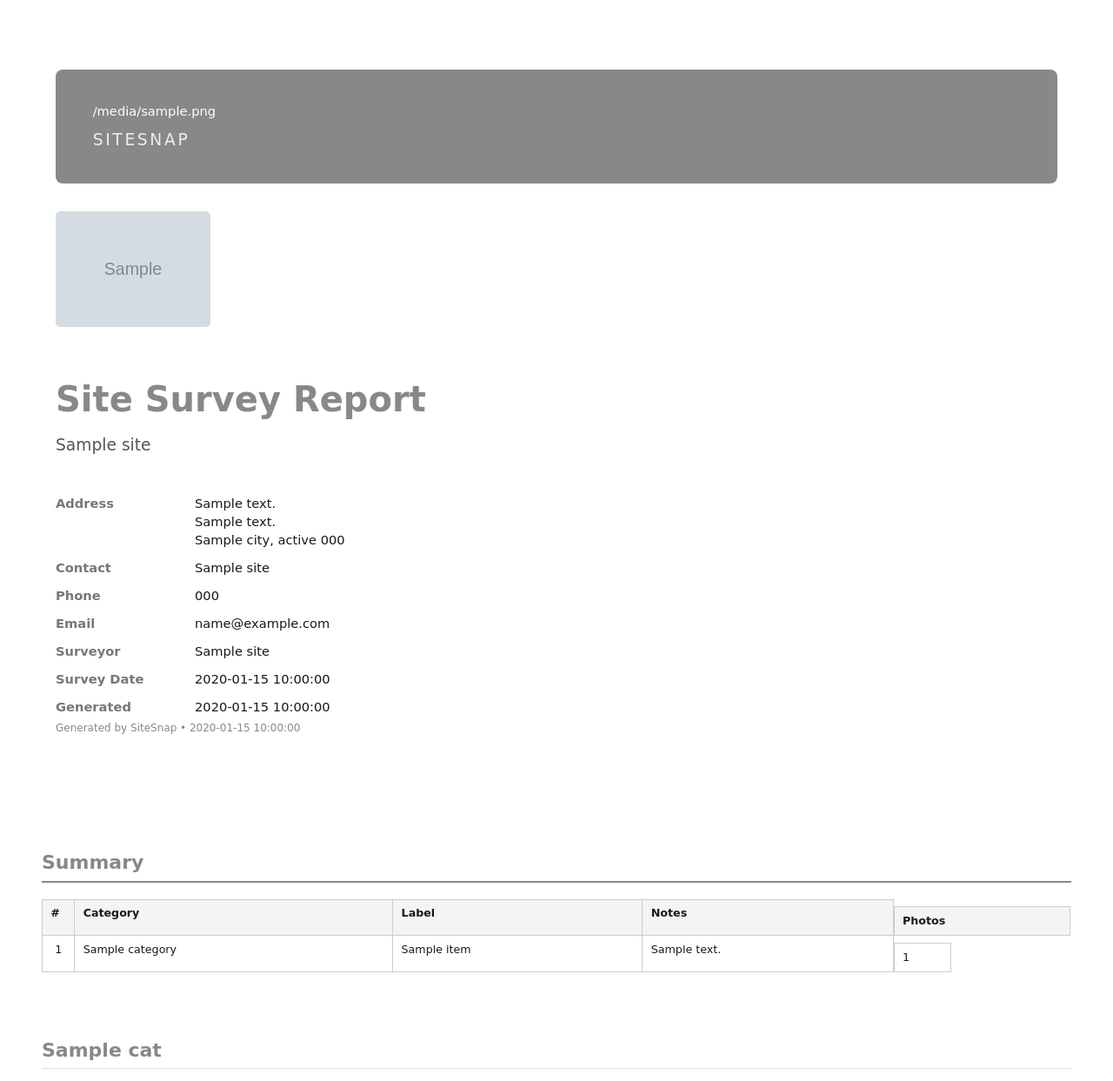
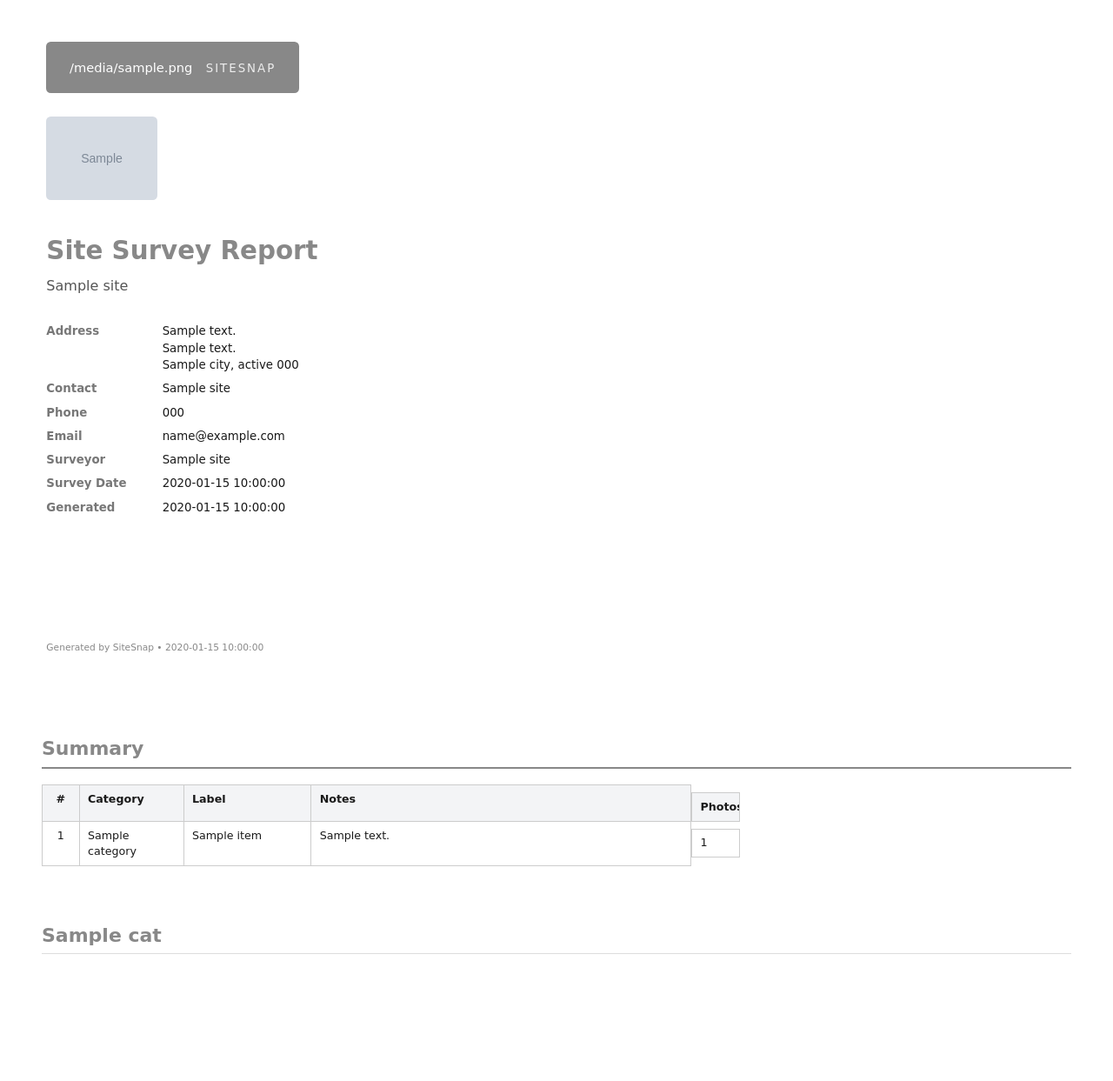
Before and after one commit to neilyboy/bits-sitesnap, a Python web app: template backend/app/templates/report.html in a window 1280 px wide. Shown: the whole page at 87% size. After the commit the page ends 1097 px from the top, so only its background shows below. Run offline with Jinja, Linux system fonts and the light colour scheme; the template is opened without the code that fills it: most values are stand-ins (such as "Sample title", 1, 10 or a date in 2020); grey boxes marked "Sample" are stand-in pictures.

Commit message:
Fix report exports: images in PDF, cover size, column alignment, thumbnails
Report template (report.html):
- Fix PDF showing no images: the <img> tag had class="html-only" which
  is hidden in print mode (@media print { .html-only { display: none }}).
  WeasyPrint renders in print mode, so all data_url images were hidden
  and only filenames showed. Removed html-only from img tags; moved
  lightbox click data to a separate <a> element with html-only class.
- Shrink cover page: reduced logo-wrap padding (28pt→14pt), SVG height
  (56pt→28pt), app-name font (14pt→10pt), cover padding (60pt→36pt),
  h1 font (30pt→22pt), subtitle (14pt→12pt), meta (11pt→10pt).
  The SiteSnap brand area is now compact instead of dominating the page.
- Fix summary table column alignment: added table-layout: fixed with
  explicit column widths (num: 32pt, cat: 90pt, label: 110pt, notes:
  auto, photos: 42pt). Added font-variant-numeric: tabular-nums for
  the photos count so numbers align properly. The photos count now
  renders as plain text, not an input-field-like element.
- Image aspect ratio: photos use width: 100%; height: auto; display:
  block which maintains the natural aspect ratio (portrait photos
  show tall, landscape photos show wide).

App thumbnails (theme.css):
- Changed .item-card .thumbs img from object-fit: cover (crops to
  square) to object-fit: contain with width: auto (maintains aspect
  ratio). Portrait photos now show tall, landscape photos show wide.
  Added background: var(--surface-2) as fallback for transparent areas.

Verified: PDF now contains 10 image XObjects / 8 JPEG streams (was 0).
HTML export contains 25 embedded data URL images (was showing filenames).

Generated with [Devin](https://devin.ai)

Co-Authored-By: Devin <158243242+devin-ai-integration[bot]@users.noreply.github.com>

```diff
--- a/backend/app/templates/report.html
+++ b/backend/app/templates/report.html
@@ -18,7 +18,7 @@
   /* ---- Cover ---- */
   .cover {
     page-break-after: always;
-    padding: 60pt 48pt;
+    padding: 36pt 40pt;
     min-height: 100vh;
     display: flex;
     flex-direction: column;
@@ -26,55 +26,67 @@
   }
   .cover .logo-wrap {
     background: var(--brand);
-    padding: 28pt 32pt;
-    border-radius: 6pt;
+    padding: 14pt 20pt;
+    border-radius: 4pt;
     color: #fff;
+    display: inline-block;
   }
-  .cover .logo-wrap svg { height: 56pt; width: auto; }
+  .cover .logo-wrap svg { height: 28pt; width: auto; vertical-align: middle; }
   .cover .logo-wrap .app-name {
-    font-size: 14pt;
-    letter-spacing: 2pt;
+    font-size: 10pt;
+    letter-spacing: 1.5pt;
     opacity: 0.85;
-    margin-top: 6pt;
+    margin-left: 8pt;
+    display: inline-block;
+    vertical-align: middle;
   }
   .cover .site-logo-wrap {
-    margin-top: 24pt;
+    margin-top: 20pt;
     margin-bottom: 8pt;
   }
   .cover .site-logo-img {
-    max-height: 100pt;
-    max-width: 200pt;
+    max-height: 72pt;
+    max-width: 160pt;
     object-fit: contain;
     border-radius: 4pt;
   }
   .cover h1 {
-    font-size: 30pt;
-    margin: 36pt 0 8pt;
+    font-size: 22pt;
+    margin: 24pt 0 6pt;
     color: var(--brand);
   }
-  .cover .subtitle { font-size: 14pt; color: #555; margin-bottom: 28pt; }
-  .cover .meta { font-size: 11pt; }
+  .cover .subtitle { font-size: 12pt; color: #555; margin-bottom: 20pt; }
+  .cover .meta { font-size: 10pt; }
   .cover .meta table { border-collapse: collapse; }
-  .cover .meta td { padding: 4pt 12pt 4pt 0; vertical-align: top; }
-  .cover .meta td.k { color: #777; font-weight: 600; width: 120pt; }
-  .cover .footer { font-size: 9pt; color: #888; }
+  .cover .meta td { padding: 3pt 12pt 3pt 0; vertical-align: top; }
+  .cover .meta td.k { color: #777; font-weight: 600; width: 100pt; }
+  .cover .footer { font-size: 8pt; color: #888; }
 
   /* ---- Summary table ---- */
-  .summary { padding: 24pt 36pt; }
+  .summary { padding: 20pt 36pt; }
   .summary h2 { color: var(--brand); border-bottom: 2pt solid var(--brand); padding-bottom: 4pt; }
-  table.summary-table { width: 100%; border-collapse: collapse; font-size: 9.5pt; }
+  table.summary-table { width: 100%; border-collapse: collapse; font-size: 9.5pt; table-layout: fixed; }
   table.summary-table th, table.summary-table td {
     border: 0.5pt solid #ccc;
     padding: 5pt 7pt;
     text-align: left;
     vertical-align: top;
+    overflow: hidden;
+    word-wrap: break-word;
   }
   table.summary-table th { background: #f3f4f6; }
-  table.summary-table td.num { text-align: center; width: 28pt; }
-  table.summary-table td.photos { text-align: center; width: 50pt; }
+  table.summary-table th.num, table.summary-table td.num { text-align: center; width: 32pt; }
+  table.summary-table th.cat, table.summary-table td.cat { width: 90pt; }
+  table.summary-table th.label, table.summary-table td.label { width: 110pt; }
+  table.summary-table th.notes, table.summary-table td.notes { width: auto; }
+  table.summary-table th.photos, table.summary-table td.photos {
+    text-align: center;
+    width: 42pt;
+    font-variant-numeric: tabular-nums;
+  }
 
   /* ---- Items ---- */
-  .category { padding: 18pt 36pt 0; page-break-inside: avoid; }
+  .category { padding: 14pt 36pt 0; page-break-inside: avoid; }
   .category h2 {
     color: var(--brand);
     border-bottom: 1pt solid #ddd;
@@ -82,7 +94,7 @@
     margin-bottom: 10pt;
     page-break-after: avoid;
   }
-  .item { margin-bottom: 16pt; page-break-inside: avoid; }
+  .item { margin-bottom: 14pt; page-break-inside: avoid; }
   .item h3 { font-size: 12pt; margin: 0 0 4pt; color: #222; }
   .item .label-tag {
     display: inline-block;
@@ -98,10 +110,14 @@
   .item .transcripts { margin: 4pt 0 6pt; color: #444; font-style: italic; }
   .item .transcripts .tlabel { font-style: normal; font-weight: 600; color: #777; }
   .photos { display: flex; flex-wrap: wrap; gap: 8pt; margin-top: 6pt; }
-  .photos figure { margin: 0; width: 220pt; page-break-inside: avoid; }
-  .photos img { width: 100%; height: auto; border: 0.5pt solid #ddd; border-radius: 3pt; }
+  .photos figure { margin: 0; width: 200pt; page-break-inside: avoid; }
+  .photos img {
+    width: 100%; height: auto;
+    border: 0.5pt solid #ddd; border-radius: 3pt;
+    display: block;
+  }
   .photos figcaption {
-    font-size: 8.5pt; color: #666; margin-top: 2pt; word-break: break-word;
+    font-size: 8pt; color: #888; margin-top: 2pt; word-break: break-word;
   }
 
   /* ---- HTML-only lightbox ---- */
@@ -110,10 +126,8 @@
     align-items: center; justify-content: center; z-index: 1000; cursor: zoom-out;
   }
   .lightbox img { max-width: 95vw; max-height: 95vh; }
-  .print-only { display: none; }
   @media print {
     .html-only { display: none !important; }
-    .print-only { display: block; }
     .photos figure { width: 45%; }
   }
 </style>
@@ -124,7 +138,7 @@
   <div>
     <div class="logo-wrap">
       {{ logo_svg|safe }}
-      <div class="app-name">SITESNAP</div>
+      <span class="app-name">SITESNAP</span>
     </div>
     {% if site_logo_data_url %}
     <div class="site-logo-wrap">
@@ -155,15 +169,21 @@
   <h2>Summary</h2>
   <table class="summary-table">
     <thead>
-      <tr><th class="num">#</th><th>Category</th><th>Label</th><th>Notes</th><th class="photos">Photos</th></tr>
+      <tr>
+        <th class="num">#</th>
+        <th class="cat">Category</th>
+        <th class="label">Label</th>
+        <th class="notes">Notes</th>
+        <th class="photos">Photos</th>
+      </tr>
     </thead>
     <tbody>
       {% for it in items %}
       <tr>
         <td class="num">{{ loop.index }}</td>
-        <td>{{ it.category }}</td>
-        <td>{{ it.label or "—" }}</td>
-        <td>{{ (it.notes[:80] + '…') if it.notes|length > 80 else it.notes }}</td>
+        <td class="cat">{{ it.category }}</td>
+        <td class="label">{{ it.label or "—" }}</td>
+        <td class="notes">{{ (it.notes[:80] + '…') if it.notes|length > 80 else it.notes }}</td>
         <td class="photos">{{ it.images|length }}</td>
       </tr>
       {% endfor %}
@@ -186,7 +206,8 @@
       {% for img in it.images %}
       <figure>
         {% if img.data_url %}
-          <img src="{{ img.data_url }}" alt="{{ it.label }}" data-full="{{ img.data_url }}" class="html-only">
+          <img src="{{ img.data_url }}" alt="{{ it.label }}">
+          <a href="{{ img.data_url }}" class="html-only" style="display:none" data-full="{{ img.data_url }}"></a>
         {% elif img.abs_path and img.abs_path.exists() %}
           <img src="file://{{ img.abs_path }}" alt="{{ it.label }}">
         {% endif %}
@@ -206,11 +227,16 @@
   (function() {
     var lb = document.getElementById('lightbox');
     var lbImg = document.getElementById('lightbox-img');
-    document.querySelectorAll('.photos img').forEach(function(img) {
-      img.addEventListener('click', function(e) {
-        lbImg.src = img.getAttribute('data-full') || img.src;
-        lb.style.display = 'flex';
-      });
+    document.querySelectorAll('.photos figure').forEach(function(fig) {
+      var link = fig.querySelector('a[data-full]');
+      var img = fig.querySelector('img');
+      if (link && img) {
+        img.style.cursor = 'zoom-in';
+        img.addEventListener('click', function(e) {
+          lbImg.src = link.getAttribute('data-full');
+          lb.style.display = 'flex';
+        });
+      }
     });
     lb.addEventListener('click', function() { lb.style.display = 'none'; });
     document.addEventListener('keydown', function(e) { if (e.key === 'Escape') lb.style.display = 'none'; });
--- a/frontend/src/theme.css
+++ b/frontend/src/theme.css
@@ -381,10 +381,11 @@ button { font-family: inherit; }
 }
 .item-card .thumbs img {
   height: 76px;
-  width: 76px;
-  object-fit: cover;
+  width: auto;
+  object-fit: contain;
   border-radius: var(--radius-xs);
   border: 1px solid var(--border);
+  background: var(--surface-2);
   flex-shrink: 0;
 }
 .item-card .notes-preview {
```
